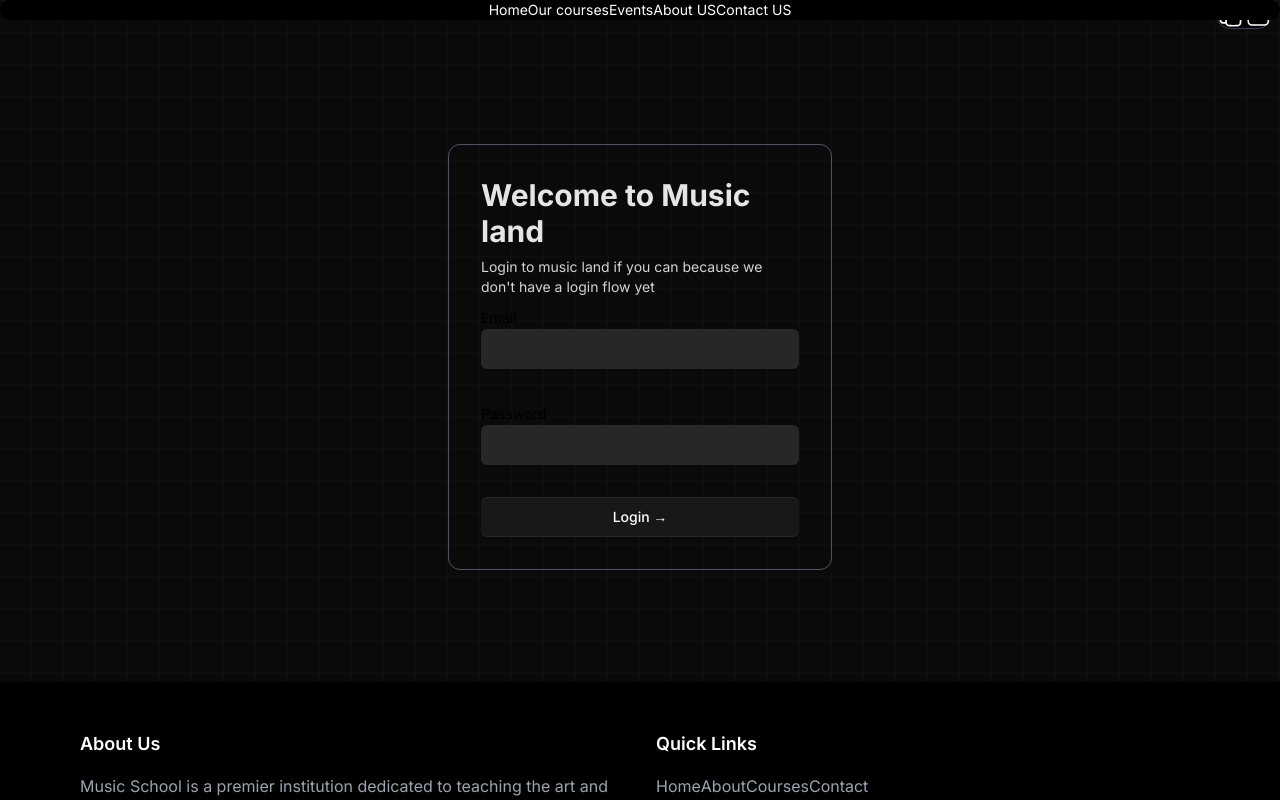
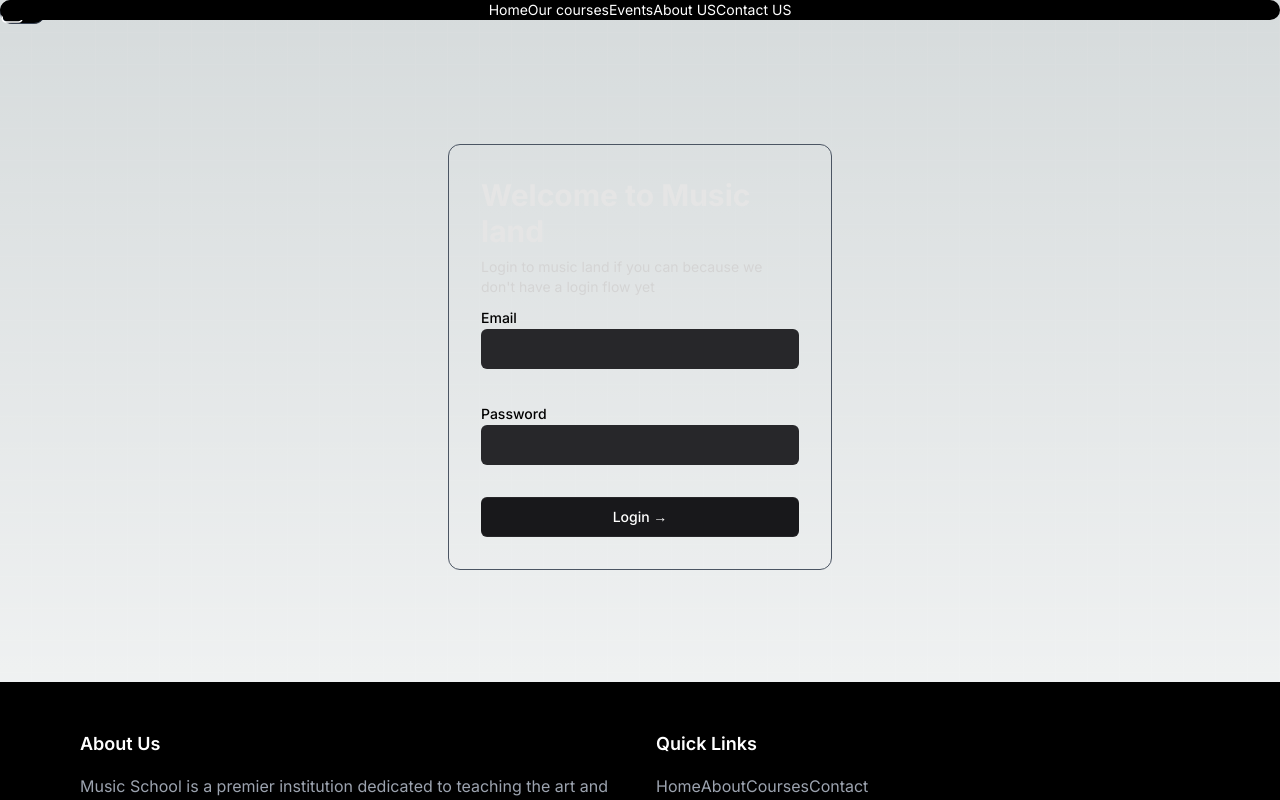
Before and after one commit to sachinkumar-1309/music-school-Next-JS-, a Next.js app: page /login in a window 1280 px wide. Shown: the top 800 px of the page. Built offline with nearby package versions, Linux system fonts and the light colour scheme; grey boxes are pictures that could not be loaded.

Commit message:
added redux toolkit functionality

```diff
--- a/src/Components/AuthSection.tsx
+++ b/src/Components/AuthSection.tsx
@@ -4,14 +4,19 @@ import Image from "next/image";
 import { useRouter } from "next/navigation";
 import React from "react";
 import toast, { Toaster } from "react-hot-toast";
+import { useDispatch, useSelector } from "react-redux";
+import { logout as authLogout } from "../store/authSlice";
 
 export default function AuthSection() {
 	const router = useRouter();
+	const dispatch = useDispatch();
+	const Login = useSelector((state: any) => state.auth.status);
 
 	const logout = async () => {
 		try {
 			await axios.get("api/users/logout");
 			toast("Logged out");
+			dispatch(authLogout());
 			console.log("logged out");
 			router.push("/login");
 		} catch (error: any) {
@@ -25,7 +30,8 @@ export default function AuthSection() {
 	};
 
 	return (
-		<div className="w-[48px] rounded-full flex flex-col justify-center items-center top-10 bg-black fixed p-2 right-2 z-50 border border-gray-700 space-y-2">
+		<div className="w-[48px] rounded-xl flex flex-col justify-center items-center top-10 bg-black fixed p-2 right-4 z-50 border border-gray-700 space-y-2">
+			{Login ? (
 				<button
 					className="w-full flex justify-center relative group"
 					onClick={logout}>
@@ -40,11 +46,12 @@ export default function AuthSection() {
 						className="cursor-pointer m-2"
 					/>
 				</button>
-
+			) : (
+				<>
 					<button
 						className="w-full flex justify-center relative group"
 						onClick={login}>
-				<div className="absolute -bottom-10 left-1/2 transform -translate-x-1/2 text-xs font-light bg-gray-600/70 text-white px-2 py-1 rounded-2xl opacity-0 group-hover:opacity-100 transition-opacity before:content-[''] before:absolute before:bottom-full before:left-1/2 before:-translate-x-1/2 before:border-8 before:border-transparent before:border-b-gray-600/70">
+						<div className="absolute -top-10 left-1/2 transform -translate-x-1/2 text-xs font-light bg-gray-600/70 text-white px-2 py-1 rounded-2xl opacity-0 group-hover:opacity-100 transition-opacity before:content-[''] before:absolute before:top-full before:left-1/2 before:-translate-x-1/2 before:border-8 before:border-transparent before:border-t-gray-600/70">
 							Login
 						</div>
 						<Image
@@ -55,6 +62,22 @@ export default function AuthSection() {
 							className="cursor-pointer m-2"
 						/>
 					</button>
+					<button
+						className="w-full flex justify-center relative group"
+						onClick={() => router.push("/signup")}>
+						<div className="absolute -bottom-10 left-1/2 transform -translate-x-1/2 text-xs font-light bg-gray-600/70 text-white px-2 py-1 rounded-2xl opacity-0 group-hover:opacity-100 transition-opacity before:content-[''] before:absolute before:bottom-full before:left-1/2 before:-translate-x-1/2 before:border-8 before:border-transparent before:border-b-gray-600/70">
+							Sign&nbsp;up
+						</div>
+						<Image
+							src="/icons/signup.svg"
+							alt="Login"
+							width={22}
+							height={22}
+							className="cursor-pointer m-2"
+						/>
+					</button>
+				</>
+			)}
 			<Toaster containerClassName="z-[51]" />
 		</div>
 	);
--- /dev/null
+++ b/src/app/ClientLayout.tsx
@@ -0,0 +1,25 @@
+"use client";
+
+import React from "react";
+import Navbar from "@/Components/Navbar";
+import Footer from "@/Components/Footer";
+import AuthSection from "@/Components/AuthSection";
+import { Inter } from "next/font/google";
+
+const inter = Inter({ subsets: ["latin"] });
+
+const ClientLayout: React.FC<{ children: React.ReactNode }> = ({
+	children,
+}) => {
+	return (
+		<div
+			className={`${inter.className} relative min-h-screen bg-orange/[0.96] antialiased bg-grid-white/[0.04]`}>
+			<AuthSection />
+			<Navbar />
+			{children}
+			<Footer />
+		</div>
+	);
+};
+
+export default ClientLayout;
--- /dev/null
+++ b/src/app/ClientProvider.tsx
@@ -0,0 +1,31 @@
+// "use client";
+
+// import React from "react";
+// import { Provider } from "react-redux";
+// import store from "@/store/store";
+
+// const ClientProvider: React.FC<{ children: React.ReactNode }> = ({
+// 	children,
+// }) => {
+// 	return <Provider store={store}>{children}</Provider>;
+// };
+
+// export default ClientProvider;
+"use client";
+
+import React from "react";
+import { Provider } from "react-redux";
+import { PersistGate } from "redux-persist/integration/react";
+import { store, persistor } from "../store/store";
+
+const ClientProvider: React.FC<{ children: React.ReactNode }> = ({ children }) => {
+  return (
+    <Provider store={store}>
+      <PersistGate loading={null} persistor={persistor}>
+        {children}
+      </PersistGate>
+    </Provider>
+  );
+};
+
+export default ClientProvider;
--- a/src/app/layout.tsx
+++ b/src/app/layout.tsx
@@ -1,13 +1,7 @@
 import type { Metadata } from "next";
-import { Inter } from "next/font/google";
 import "./globals.css";
-import Navbar from "@/Components/Navbar";
-import Footer from "@/Components/Footer";
-import AuthSection from "@/Components/AuthSection";
-// import { Provider } from "react-redux";
-// import store from "@/store/store";
-
-const inter = Inter({ subsets: ["latin"] });
+import ClientProvider from "./ClientProvider";
+import ClientLayout from "./ClientLayout";
 
 export const metadata: Metadata = {
 	title: "Music School",
@@ -18,17 +12,12 @@ export default function RootLayout({
 	children,
 }: Readonly<{ children: React.ReactNode }>) {
 	return (
-		<html lang="en" className="dark">
-			{/* <Provider store={store}> */}
-				<body
-					className={`${inter.className} relative min-h-screen bg-black/[0.96] antialiased bg-grid-white/[0.02] `}>
-					<AuthSection />
-					<Navbar />
-					{children}
-					<Footer />
-					<div></div>
-				</body>
-			{/* </Provider> */}
+		<html lang="en" className="dark relative min-h-screen bg-orange/[0.76] antialiased bg-grid-white/[0.1]">
+			<body>
+				<ClientProvider>
+					<ClientLayout>{children}</ClientLayout>
+				</ClientProvider>
+			</body>
 		</html>
 	);
 }
--- /dev/null
+++ b/src/store/authSlice.tsx
@@ -0,0 +1,25 @@
+import { createSlice } from "@reduxjs/toolkit";
+
+const initialState = {
+	status: false,
+	userdata: null,
+};
+
+const authSlice = createSlice({
+	name: "auth",
+	initialState,
+	reducers: {
+		login: (state, action) => {
+			console.log("Login reducer called with payload:", action.payload);
+			state.status = true;
+			state.userdata = action.payload.userdata;
+		},
+		logout: (state) => {
+			state.status = false;
+			state.userdata = null;
+		},
+	},
+});
+
+export const { login, logout } = authSlice.actions;
+export default authSlice.reducer;
--- /dev/null
+++ b/src/store/store.ts
@@ -0,0 +1,36 @@
+// import { configureStore } from "@reduxjs/toolkit";
+// import authSlice from "./authSlice";
+
+// const store = configureStore({
+// 	reducer: authSlice,
+// });
+// export default store;
+import { configureStore } from "@reduxjs/toolkit";
+import authSlice from "./authSlice";
+import storage from "redux-persist/lib/storage"; // defaults to localStorage for web
+import { persistReducer, persistStore } from "redux-persist";
+import { combineReducers } from "redux";
+
+// Configuration for redux-persist
+const persistConfig = {
+	key: "root",
+	storage,
+};
+
+const rootReducer = combineReducers({
+	auth: authSlice,
+});
+
+const persistedReducer = persistReducer(persistConfig, rootReducer);
+
+const store = configureStore({
+	reducer: persistedReducer,
+	middleware: (getDefaultMiddleware) =>
+		getDefaultMiddleware({
+			serializableCheck: false,
+		}),
+});
+
+const persistor = persistStore(store);
+
+export { store, persistor };
```
Lines whose indentation alone changed are shown as unchanged.
